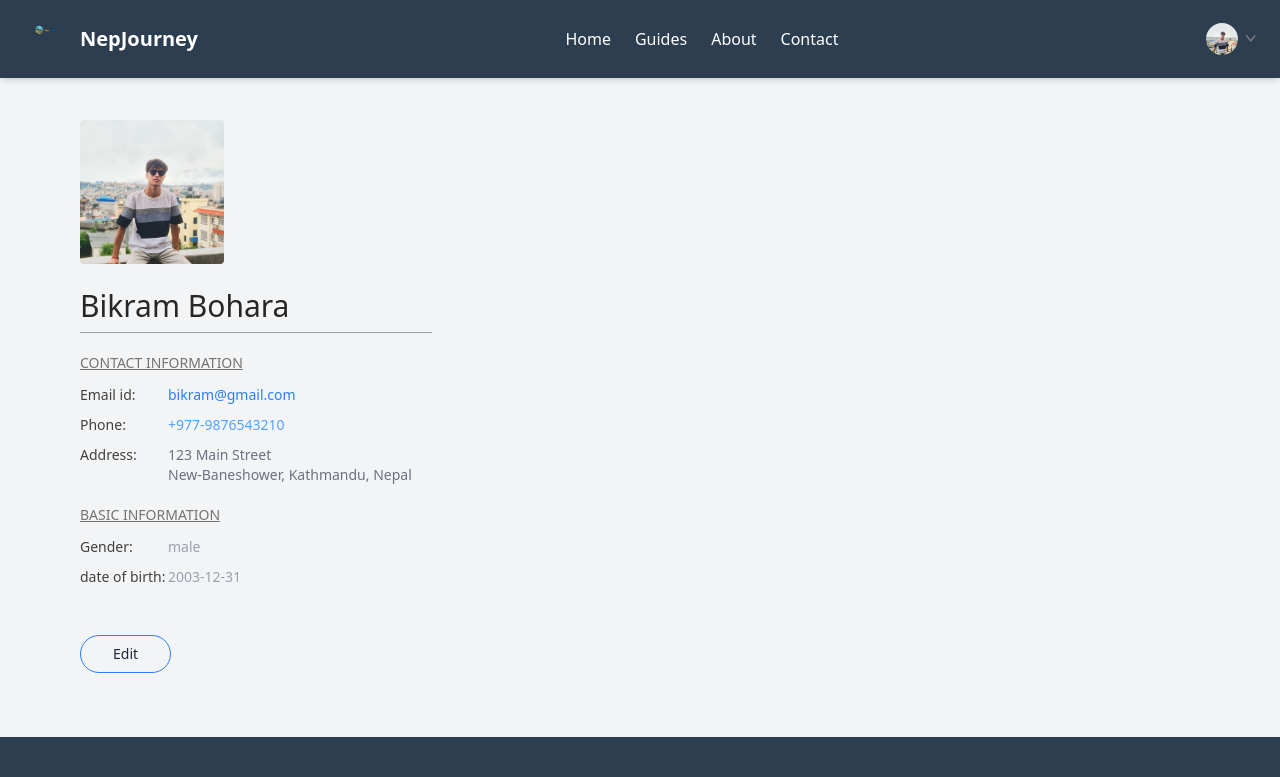
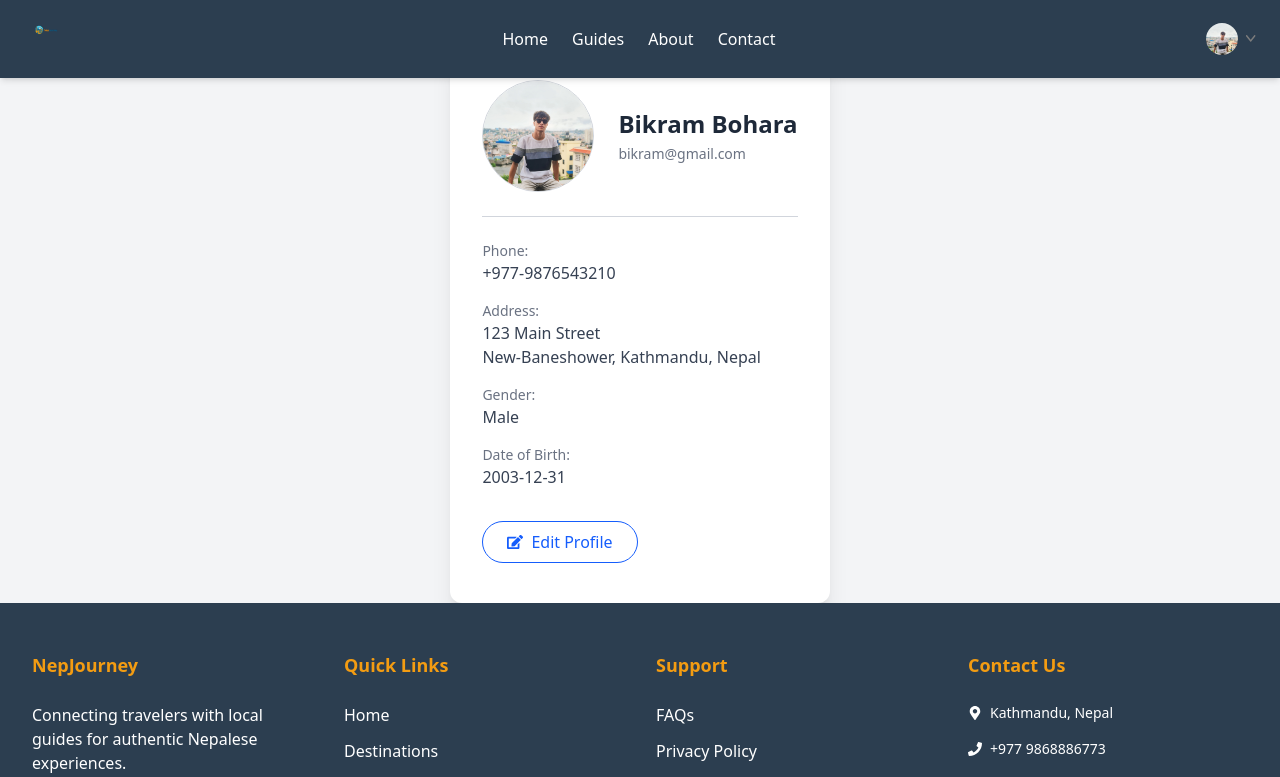
Before and after one commit to bikrambohara12/NepJourney, a React (Vite) app: page /my-profile in a window 1280 px wide. Shown: the top 777 px of the page. Built offline with nearby package versions, Linux system fonts and the light colour scheme.

Commit message:
complete my booking page

```diff
--- a/src/App.jsx
+++ b/src/App.jsx
@@ -15,6 +15,7 @@ import MyProfile from './pages/MyProfile';
 // import Register from './pages/Register';
 
 import Booking from './pages/Booking';
+import MyBooking from './pages/MyBooking';
 
 
 const App = () => {
@@ -32,6 +33,7 @@ const App = () => {
         {/* <Route path="/register" element={<Register />} /> */}
         <Route path="/login" element={<Login />} />
         <Route path='/my-profile' element={<MyProfile/>}/>
+         <Route path="/my-booking" element={<MyBooking />}/>
 
         <Route path="/booking/:guideId" element={<Booking />}/>
       </Routes>
--- a/src/assets/assets.js
+++ b/src/assets/assets.js
@@ -3,6 +3,7 @@ import verified_icon from './verified_icon.svg'
 import logo from './logo.png'
 import profile_pic from './profile_pic.png'
 import dropdown_icon from './dropdown_icon.svg'
+import menu_icon from './menu_icon.svg'
 // import header_img from './header_img.png'
 // import group_profiles from './group_profiles.png'
 // import profile_pic from './profile_pic.png'
@@ -10,7 +11,6 @@ import dropdown_icon from './dropdown_icon.svg'
 // import about_image from './about_image.png'
 // import logo from './logo.svg'
 // import dropdown_icon from './dropdown_icon.svg'
-// import menu_icon from './menu_icon.svg'
 // import cross_icon from './cross_icon.png'
 // import chats_icon from './chats_icon.svg'
 // import arrow_icon from './arrow_icon.svg'
@@ -50,6 +50,7 @@ export const assets ={
    logo,
    profile_pic,
    dropdown_icon,
+    menu_icon,
 }
 
 // export const assets = {
@@ -64,7 +65,6 @@ export const assets ={
 //     arrow_icon,
 //     contact_image,
 //     about_image,
-//     menu_icon,
 //     cross_icon,
 //     dropdown_icon,
 //     upload_icon,
--- a/src/components/Navbar.jsx
+++ b/src/components/Navbar.jsx
@@ -97,7 +97,7 @@ import { assets } from '../assets/assets';
 
 const Navbar = () => {
   const [showMobileMenu, setShowMobileMenu] = useState(false);
-  const [showMenu, setShowMenu] = useState(false);
+  // const [showMenu, setShowMenu] = useState(false);
   const [token, setToken] = useState(true);
   const navigate = useNavigate();
 
@@ -108,7 +108,7 @@ const Navbar = () => {
         {/* Logo */}
         <div onClick={() => navigate('/')} className="cursor-pointer flex items-center gap-2">
           <img className="w-12 h-auto object-contain" src={assets.logo} alt="NepJourney Logo" />
-          <h1 className="text-xl font-semibold hidden sm:block">NepJourney</h1>
+          {/* <h1 className="text-xl font-semibold hidden sm:block">NepJourney</h1> */}
         </div>
 
         {/* Desktop Navigation */}
@@ -142,7 +142,7 @@ const Navbar = () => {
 
         {/* Hamburger Icon */}
         <img
-          src={assets.menu_icon} // Make sure this exists in assets.js and is imported!
+          src={assets.menu_icon}
           className="md:hidden w-7 cursor-pointer"
           alt="Menu"
           onClick={() => setShowMobileMenu(true)}
--- a/src/index.css
+++ b/src/index.css
@@ -7,3 +7,14 @@
   -ms-overflow-style: none;
   scrollbar-width: none;
 }
+
+
+/* Hide scrollbar utility for Tailwind */
+.scrollbar-hide {
+  -ms-overflow-style: none;  /* IE and Edge */
+  scrollbar-width: none;     /* Firefox */
+}
+
+.scrollbar-hide::-webkit-scrollbar {
+  display: none;             /* Chrome, Safari, and Opera */
+}
--- /dev/null
+++ b/src/pages/MyBooking.jsx
@@ -0,0 +1,40 @@
+import React, { useContext } from 'react'
+import {AppContext} from '../context/AppContext'
+
+
+const MyBooking = () => {
+
+    const{guides} = useContext(AppContext)
+console.log("Guides:", guides);
+
+
+  return (
+    <div className='pb-20 pt-30 py-15 px-20'>
+      <p className='pb-3 mt-12 font-medium text-zinc-700 border-b'>My Booking</p>
+      <div>
+         {guides.slice(0,3).map((item,index)=>(
+            <div className='grid grid-cols-[1fr_2fr] gap-4 sm:flex sm:gap-6 py-2 border-b' key={index}>
+              <div>
+                <img className='w-32' src={item.image} alt="" />
+              </div>
+              <div className='flex-1 text-sm text-zinc-600'>
+               <p className='text-neutral-800 font-semibold'>{item.name}</p>
+               <p >{item.speciality}</p>
+               <p className='text-zinc-700 font-medium mt-1'>Address:</p>
+               <p className='text-xs'>{item.address.line1}</p>
+               <p className='text-xs'>{item.address.line2}</p>
+               <p className='text-xs mt-1'><span className='text-sm text-neutral-700 font-medium'>Date & Time:</span>10.july,2025 | 8:30pm </p>
+              </div>
+              <div></div>
+              <div className='flex flex-col gap-2 justify-end'>
+                <button className='text-sm text-stone-500 text-center sm:sim-w-48 py-2 border rounded hover:bg-blue-600 hover:text-white transition-all duration-300'>Pay online</button>
+                <button className='text-sm text-stone-500 text-center sm:sim-w-48 py-2 border rounded hover:bg-red-600 hover:text-white transition-all duration-300'> Cancle Booking</button>
+              </div>
+            </div>
+         ))}
+      </div>
+    </div>
+  )
+}
+
+export default MyBooking
--- a/src/pages/MyProfile.jsx
+++ b/src/pages/MyProfile.jsx
@@ -1,234 +1,234 @@
+// import React, { useState } from 'react'
+// import { assets } from '../assets/assets'
+
+
+// const MyProfile = () => {
+
+//  const [userData, setUserData] = useState({
+//      name: "Bikram Bohara",
+//      Image: assets.profile_pic,
+//      email: "bikram@gmail.com",
+//      phone: "+977-9876543210",
+//      address: {
+//         line1:"123 Main Street",
+//         line2:"New-Baneshower, Kathmandu, Nepal"
+//          },
+//          gender:'male',
+//          dob:'2003-12-31',
+//  })
+
+//  const [isEdit,setIsEdit] = useState(false)
+
+//   return (
+//     <div className='max-w-lg flex flex-col gap-2 text-sm pt-30 px-20 pb-16'>
+//       <img className='w-36 rounded ' src={userData.Image} alt="" />
+
+//        {
+//         isEdit
+//         ? <input className='bg-gray-50 text-3xl font-medium max-w-60 mt-4 ' type="text" value={userData.name} onChange={e => setUserData(prev => ({...prev,name:e.target.value}))} />
+//         : <p className='font-medium text-3xl text-neutral-800 mt-4'>{userData.name}</p>
+//        }
+
+//        <hr className='bg-zinc-400 h-[1px] border-none' />
+//        <div>
+//         <p className='text-neutral-500 underline mt-3'>CONTACT INFORMATION</p>
+//         <div className='grid grid-cols-[1fr_3fr] gap-y-2.5 mt-3 text-neutral-700'>
+//             <p className='font-medium'>Email id:</p>
+//             <p className='text-blue-500'>{userData.email}</p>
+//             <p className='font-medium'>Phone:</p>
+//              {
+//         isEdit
+//         ? <input className='bg-gray-100 max-w-52' type="text" value={userData.phone} onChange={e => setUserData(prev => ({...prev,phone:e.target.value}))} />
+//         : <p className='text-blue-400'>{userData.phone}</p>
+//        }
+//        <p className='font-medium'>Address:</p>
+//        {
+//         isEdit
+//         ? <p><input className='bg-gray-50' onChange={(e) => setUserData(prev => ({...prev, address:{...prev.address, line1: e.target.value }}))} value={userData.address.line1} type="text" /> <br />
+//         <input className='bg-gray-50' onChange={(e) => setUserData(prev => ({...prev, address:{...prev.address, line2: e.target.value }}))} value={userData.address.line2} type="text" /></p>
+//         :<p className='text-gray-500'>{userData.address.line1} <br />
+//         {userData.address.line2}
+//         </p>
+//        }
+
+//         </div>
+//        </div>
+//        <div>
+//         <p className='text-neutral-500 underline mt-3'>BASIC INFORMATION</p>
+//         <div className='grid grid-cols-[1fr_3fr] gap-y-2.5 mt-3 text-neutral-700'>
+//             <p className='font-medium'>Gender:</p>
+//             {
+//              isEdit
+//         ?  <select className='mxa-w-20 bg-gray-100' onChange={(e) => setUserData(prev => ({...prev, gender: e.target.value}))} value={userData.gender}>
+//         <option value="Male">Male</option>
+//         <option value="Female">Female</option>
+//         <option value="Other">Other</option></select>
+//         : <p className='text-gray-400'>{userData.gender}</p>
+//        }
+//        <p className='font-medium'>date of birth:</p>
+//        {
+//         isEdit
+//         ? <input className='max-w-28 bg-gray-100' type="date" onChange={(e) => setUserData(prev => ({...prev, dob: e.target.value}))} value={userData.dob} />
+//         : <p className='text-gray-400'>{userData.dob}</p>
+//        }
+//         </div>
+//        </div>
+
+//        <div className='mt-10'>
+//         {
+//             isEdit
+//             ? <button className='border border-blue-500 px-8 py-2 rounded-full hover:bg-blue-600 hover:text-white transition-all' onClick={()=>setIsEdit(false)}>Save Information</button>
+//             : <button className='border border-blue-500 px-8 py-2 rounded-full hover:bg-blue-600 hover:text-white transition-all' onClick={()=>setIsEdit(true)}>Edit</button>
+
+//         }
+//        </div>
+
+//     </div>
+//   )
+// }
+
+// export default MyProfile
+
+
+
 import React, { useState } from 'react'
 import { assets } from '../assets/assets'
-
+import { FaEdit, FaSave } from "react-icons/fa";
 
 const MyProfile = () => {
-
   const [userData, setUserData] = useState({
     name: "Bikram Bohara",
     Image: assets.profile_pic,
     email: "bikram@gmail.com",
     phone: "+977-9876543210",
     address: {
-        line1:"123 Main Street",
-        line2:"New-Baneshower, Kathmandu, Nepal"
+      line1: "123 Main Street",
+      line2: "New-Baneshower, Kathmandu, Nepal"
     },
-         gender:'male',
-         dob:'2003-12-31',
- })
+    gender: 'male',
+    dob: '2003-12-31',
+  });
 
- const [isEdit,setIsEdit] = useState(false)
+  const [isEdit, setIsEdit] = useState(false);
+  const [message, setMessage] = useState('');
+
+  const handleSave = () => {
+    setIsEdit(false);
+    setMessage("Profile updated successfully!");
+    setTimeout(() => setMessage(''), 3000);
+  };
 
   return (
-    <div className='max-w-lg flex flex-col gap-2 text-sm pt-30 px-20 pb-16'>
-      <img className='w-36 rounded ' src={userData.Image} alt="" />
-
+    <div className='max-w-xl mx-auto bg-white rounded-xl shadow-xl px-8 py-10 mt-10'>
+      <div className='flex items-center gap-6'>
+        <img className='w-28 h-28 object-cover rounded-full border border-gray-300' src={userData.Image} alt="Profile" />
+        <div>
           {
             isEdit
-        ? <input className='bg-gray-50 text-3xl font-medium max-w-60 mt-4 ' type="text" value={userData.name} onChange={e => setUserData(prev => ({...prev,name:e.target.value}))} />
-        : <p className='font-medium text-3xl text-neutral-800 mt-4'>{userData.name}</p>
+              ? <input
+                  className='text-2xl font-semibold text-gray-800 border-b border-gray-300 focus:outline-none'
+                  type="text"
+                  value={userData.name}
+                  onChange={e => setUserData(prev => ({ ...prev, name: e.target.value }))}
+                />
+              : <h2 className='text-2xl font-semibold text-gray-800'>{userData.name}</h2>
           }
+          <p className='text-sm text-gray-500 mt-1'>{userData.email}</p>
+        </div>
+      </div>
 
-       <hr className='bg-zinc-400 h-[1px] border-none' />
+      <hr className='my-6 border-gray-300' />
+
+      <div className='text-gray-700 space-y-4'>
         <div>
-        <p className='text-neutral-500 underline mt-3'>CONTACT INFORMATION</p>
-        <div className='grid grid-cols-[1fr_3fr] gap-y-2.5 mt-3 text-neutral-700'>
-            <p className='font-medium'>Email id:</p>
-            <p className='text-blue-500'>{userData.email}</p>
-            <p className='font-medium'>Phone:</p>
+          <p className='text-sm font-medium text-gray-500'>Phone:</p>
           {
             isEdit
-        ? <input className='bg-gray-100 max-w-52' type="text" value={userData.phone} onChange={e => setUserData(prev => ({...prev,phone:e.target.value}))} />
-        : <p className='text-blue-400'>{userData.phone}</p>
+              ? <input
+                  className='bg-gray-100 px-3 py-1 rounded w-full'
+                  type="text"
+                  value={userData.phone}
+                  onChange={e => setUserData(prev => ({ ...prev, phone: e.target.value }))}
+                />
+              : <p>{userData.phone}</p>
           }
-       <p className='font-medium'>Address:</p>
+        </div>
+
+        <div>
+          <p className='text-sm font-medium text-gray-500'>Address:</p>
           {
             isEdit
-        ? <p><input className='bg-gray-50' onChange={(e) => setUserData(prev => ({...prev, address:{...prev.address, line1: e.target.value }}))} value={userData.address.line1} type="text" /> <br />
-        <input className='bg-gray-50' onChange={(e) => setUserData(prev => ({...prev, address:{...prev.address, line2: e.target.value }}))} value={userData.address.line2} type="text" /></p>
-        :<p className='text-gray-500'>{userData.address.line1} <br />
-        {userData.address.line2}
-        </p>
+              ? <>
+                  <input
+                    className='bg-gray-100 px-3 py-1 rounded w-full mt-1'
+                    type="text"
+                    value={userData.address.line1}
+                    onChange={e => setUserData(prev => ({ ...prev, address: { ...prev.address, line1: e.target.value } }))}
+                  />
+                  <input
+                    className='bg-gray-100 px-3 py-1 rounded w-full mt-2'
+                    type="text"
+                    value={userData.address.line2}
+                    onChange={e => setUserData(prev => ({ ...prev, address: { ...prev.address, line2: e.target.value } }))}
+                  />
+                </>
+              : <p>{userData.address.line1}<br />{userData.address.line2}</p>
           }
+        </div>
 
-        </div>
-       </div>
         <div>
-        <p className='text-neutral-500 underline mt-3'>BASIC INFORMATION</p>
-        <div className='grid grid-cols-[1fr_3fr] gap-y-2.5 mt-3 text-neutral-700'>
-            <p className='font-medium'>Gender:</p>
+          <p className='text-sm font-medium text-gray-500'>Gender:</p>
           {
             isEdit
-        ?  <select className='mxa-w-20 bg-gray-100' onChange={(e) => setUserData(prev => ({...prev, gender: e.target.value}))} value={userData.gender}>
-        <option value="Male">Male</option>
-        <option value="Female">Female</option>
-        <option value="Other">Other</option></select>
-        : <p className='text-gray-400'>{userData.gender}</p>
+              ? <select
+                  className='bg-gray-100 px-3 py-1 rounded w-full mt-1'
+                  value={userData.gender}
+                  onChange={e => setUserData(prev => ({ ...prev, gender: e.target.value }))}
+                >
+                  <option value="male">Male</option>
+                  <option value="female">Female</option>
+                  <option value="other">Other</option>
+                </select>
+              : <p className='capitalize'>{userData.gender}</p>
           }
-       <p className='font-medium'>date of birth:</p>
+        </div>
+
+        <div>
+          <p className='text-sm font-medium text-gray-500'>Date of Birth:</p>
           {
             isEdit
-        ? <input className='max-w-28 bg-gray-100' type="date" onChange={(e) => setUserData(prev => ({...prev, dob: e.target.value}))} value={userData.dob} />
-        : <p className='text-gray-400'>{userData.dob}</p>
+              ? <input
+                  className='bg-gray-100 px-3 py-1 rounded w-full mt-1'
+                  type="date"
+                  value={userData.dob}
+                  onChange={e => setUserData(prev => ({ ...prev, dob: e.target.value }))}
+                />
+              : <p>{userData.dob}</p>
           }
         </div>
       </div>
 
-       <div className='mt-10'>
+      {message && <p className="text-green-600 mt-4 text-sm font-medium">{message}</p>}
+
+      <div className='mt-8'>
         {
           isEdit
-            ? <button className='border border-blue-500 px-8 py-2 rounded-full hover:bg-blue-600 hover:text-white transition-all' onClick={()=>setIsEdit(false)}>Save Information</button>
-            : <button className='border border-blue-500 px-8 py-2 rounded-full hover:bg-blue-600 hover:text-white transition-all' onClick={()=>setIsEdit(true)}>Edit</button>
-
+            ? <button
+                onClick={handleSave}
+                className='bg-blue-600 text-white px-6 py-2 rounded-full flex items-center gap-2 hover:bg-blue-700 transition-all'
+              >
+                <FaSave /> Save Info
+              </button>
+            : <button
+                onClick={() => setIsEdit(true)}
+                className='border border-blue-600 text-blue-600 px-6 py-2 rounded-full flex items-center gap-2 hover:bg-blue-600 hover:text-white transition-all'
+              >
+                <FaEdit /> Edit Profile
+              </button>
         }
       </div>
+    </div>
+  );
+};
 
-    </div>
-  )
-}
-
-export default MyProfile
-
-
-
-// import React, { useState } from 'react'
-// import { assets } from '../assets/assets'
-// import { FaEdit, FaSave } from "react-icons/fa";
-
-// const MyProfile = () => {
-//   const [userData, setUserData] = useState({
-//     name: "Bikram Bohara",
-//     Image: assets.profile_pic,
-//     email: "bikram@gmail.com",
-//     phone: "+977-9876543210",
-//     address: {
-//       line1: "123 Main Street",
-//       line2: "New-Baneshower, Kathmandu, Nepal"
-//     },
-//     gender: 'male',
-//     dob: '2003-12-31',
-//   });
-
-//   const [isEdit, setIsEdit] = useState(false);
-//   const [message, setMessage] = useState('');
-
-//   const handleSave = () => {
-//     setIsEdit(false);
-//     setMessage("Profile updated successfully!");
-//     setTimeout(() => setMessage(''), 3000);
-//   };
-
-//   return (
-//     <div className='max-w-xl mx-auto bg-white rounded-xl shadow-xl px-8 py-10 mt-10'>
-//       <div className='flex items-center gap-6'>
-//         <img className='w-28 h-28 object-cover rounded-full border border-gray-300' src={userData.Image} alt="Profile" />
-//         <div>
-//           {
-//             isEdit
-//               ? <input
-//                   className='text-2xl font-semibold text-gray-800 border-b border-gray-300 focus:outline-none'
-//                   type="text"
-//                   value={userData.name}
-//                   onChange={e => setUserData(prev => ({ ...prev, name: e.target.value }))}
-//                 />
-//               : <h2 className='text-2xl font-semibold text-gray-800'>{userData.name}</h2>
-//           }
-//           <p className='text-sm text-gray-500 mt-1'>{userData.email}</p>
-//         </div>
-//       </div>
-
-//       <hr className='my-6 border-gray-300' />
-
-//       <div className='text-gray-700 space-y-4'>
-//         <div>
-//           <p className='text-sm font-medium text-gray-500'>Phone:</p>
-//           {
-//             isEdit
-//               ? <input
-//                   className='bg-gray-100 px-3 py-1 rounded w-full'
-//                   type="text"
-//                   value={userData.phone}
-//                   onChange={e => setUserData(prev => ({ ...prev, phone: e.target.value }))}
-//                 />
-//               : <p>{userData.phone}</p>
-//           }
-//         </div>
-
-//         <div>
-//           <p className='text-sm font-medium text-gray-500'>Address:</p>
-//           {
-//             isEdit
-//               ? <>
-//                   <input
-//                     className='bg-gray-100 px-3 py-1 rounded w-full mt-1'
-//                     type="text"
-//                     value={userData.address.line1}
-//                     onChange={e => setUserData(prev => ({ ...prev, address: { ...prev.address, line1: e.target.value } }))}
-//                   />
-//                   <input
-//                     className='bg-gray-100 px-3 py-1 rounded w-full mt-2'
-//                     type="text"
-//                     value={userData.address.line2}
-//                     onChange={e => setUserData(prev => ({ ...prev, address: { ...prev.address, line2: e.target.value } }))}
-//                   />
-//                 </>
-//               : <p>{userData.address.line1}<br />{userData.address.line2}</p>
-//           }
-//         </div>
-
-//         <div>
-//           <p className='text-sm font-medium text-gray-500'>Gender:</p>
-//           {
-//             isEdit
-//               ? <select
-//                   className='bg-gray-100 px-3 py-1 rounded w-full mt-1'
-//                   value={userData.gender}
-//                   onChange={e => setUserData(prev => ({ ...prev, gender: e.target.value }))}
-//                 >
-//                   <option value="male">Male</option>
-//                   <option value="female">Female</option>
-//                   <option value="other">Other</option>
-//                 </select>
-//               : <p className='capitalize'>{userData.gender}</p>
-//           }
-//         </div>
-
-//         <div>
-//           <p className='text-sm font-medium text-gray-500'>Date of Birth:</p>
-//           {
-//             isEdit
-//               ? <input
-//                   className='bg-gray-100 px-3 py-1 rounded w-full mt-1'
-//                   type="date"
-//                   value={userData.dob}
-//                   onChange={e => setUserData(prev => ({ ...prev, dob: e.target.value }))}
-//                 />
-//               : <p>{userData.dob}</p>
-//           }
-//         </div>
-//       </div>
-
-//       {message && <p className="text-green-600 mt-4 text-sm font-medium">{message}</p>}
-
-//       <div className='mt-8'>
-//         {
-//           isEdit
-//             ? <button
-//                 onClick={handleSave}
-//                 className='bg-blue-600 text-white px-6 py-2 rounded-full flex items-center gap-2 hover:bg-blue-700 transition-all'
-//               >
-//                 <FaSave /> Save Info
-//               </button>
-//             : <button
-//                 onClick={() => setIsEdit(true)}
-//                 className='border border-blue-600 text-blue-600 px-6 py-2 rounded-full flex items-center gap-2 hover:bg-blue-600 hover:text-white transition-all'
-//               >
-//                 <FaEdit /> Edit Profile
-//               </button>
-//         }
-//       </div>
-//     </div>
-//   );
-// };
-
-// export default MyProfile;
+export default MyProfile;
```
Also changed, not shown: src/components/Speciality.jsx (+23 -17 lines), src/assets/menu_icon.svg (added). Lines whose indentation alone changed are shown as unchanged.
